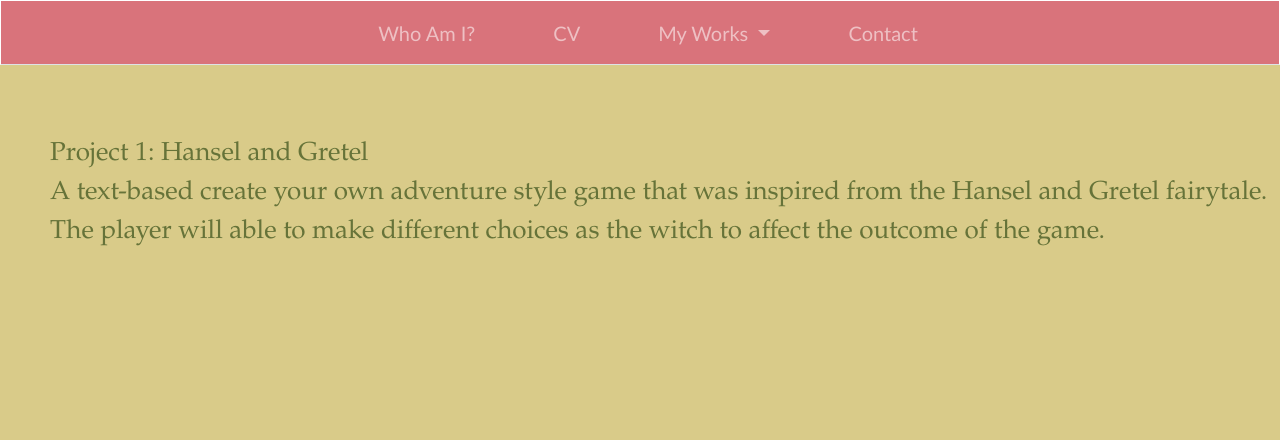
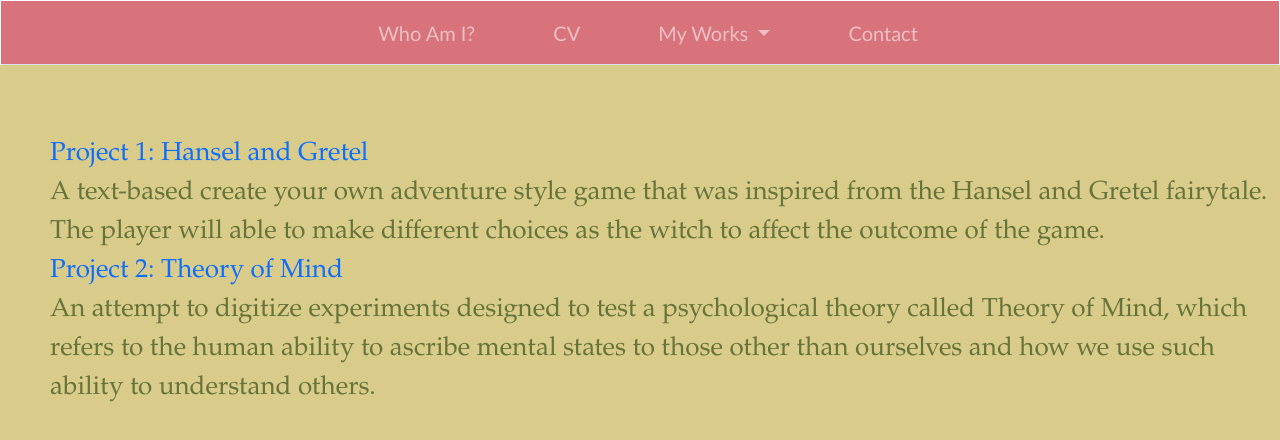
Before and after one commit to slee6390/Website, a plain HTML site: page work1.html in a window 1280 px wide. Drawn offline with nearby package versions, Linux system fonts and the light colour scheme.

Commit message:
modified projects description

```diff
--- a/work1.html
+++ b/work1.html
@@ -42,12 +42,19 @@
         </nav>
 
         <div class="content">
-            <div class="work">
-                Project 1: Hansel and Gretel
+            <div class="work1">
+                <a href="https://github.com/slee6390/hanselandgretel">Project 1: Hansel and Gretel</a>
                 <br>
                 A text-based create your own adventure style game that was inspired from the Hansel and Gretel fairytale.
                 The player will able to make different choices as the witch to affect the outcome of the game.
             </div>
+            <div class="work2">
+                <a href="https://github.com/slee6390/theoryofmind">Project 2: Theory of Mind</a>
+                <br>
+                An attempt to digitize experiments designed to test a psychological theory called Theory of Mind,
+                which refers to the human ability to ascribe mental states to those other than ourselves and
+                how we use such ability to understand others.
+            </div>
         </div>
     </body>
 </html>
```
